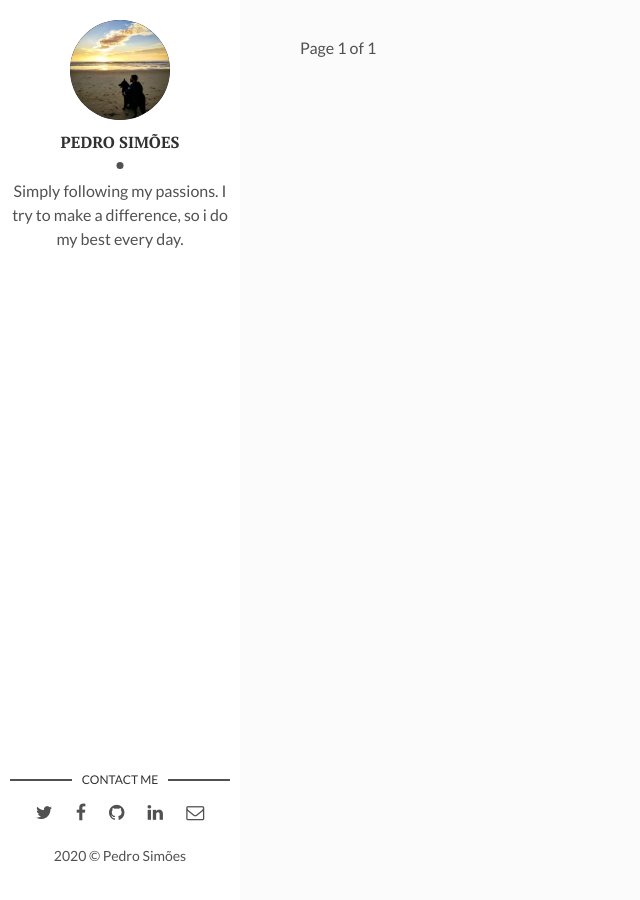
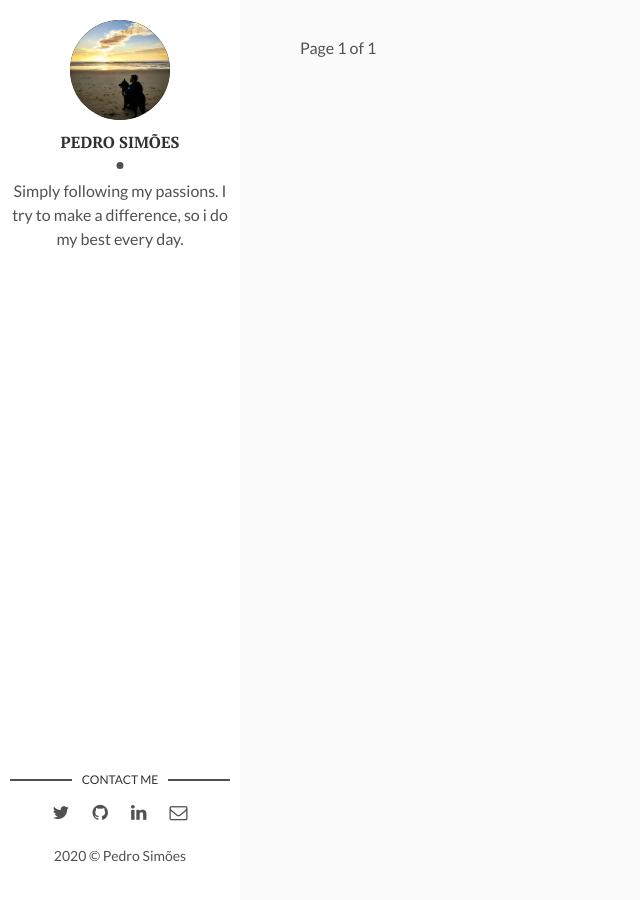
Before and after one commit to psimoesSsimoes/seomis.github.io, a Jekyll site: the page built from index.html, in a window 1280 px wide. Shown: the whole page, without its empty margins (0-640 px from the left). Built offline with Jekyll 4.4.1, drawn with Linux system fonts in a browser that asks for light colours; the list of posts is cut into pages by our own code.

Commit message:
removing facebook

```diff
--- a/_layouts/main.html
+++ b/_layouts/main.html
@@ -20,11 +20,6 @@
           <li><a href="https://twitter.com/{{ site.social-twitter }}" target="_blank"><i class="fa fa-twitter" aria-hidden="true"></i></a></li>
         {% else %}
           <li><a href="https://twitter.com/artemsheludko_" target="_blank"><i class="fa fa-twitter" aria-hidden="true"></i></a></li>
-        {% endif %}
-        {% if site.social-facebook %}
-          <li><a href="https://facebook.com/{{ site.social-facebook }}" target="_blank"><i class="fa fa-facebook" aria-hidden="true"></i></a></li>
-        {% else %}
-          <li><a href="https://facebook.com/" target="_blank"><i class="fa fa-facebook" aria-hidden="true"></i></a></li>
         {% endif %}
         {% if site.social-github %}
           <li class="github"><a href="http://github.com/{{site.social-github}}" target="_blank"><i class="fa fa-github"></i></a></li>
```
